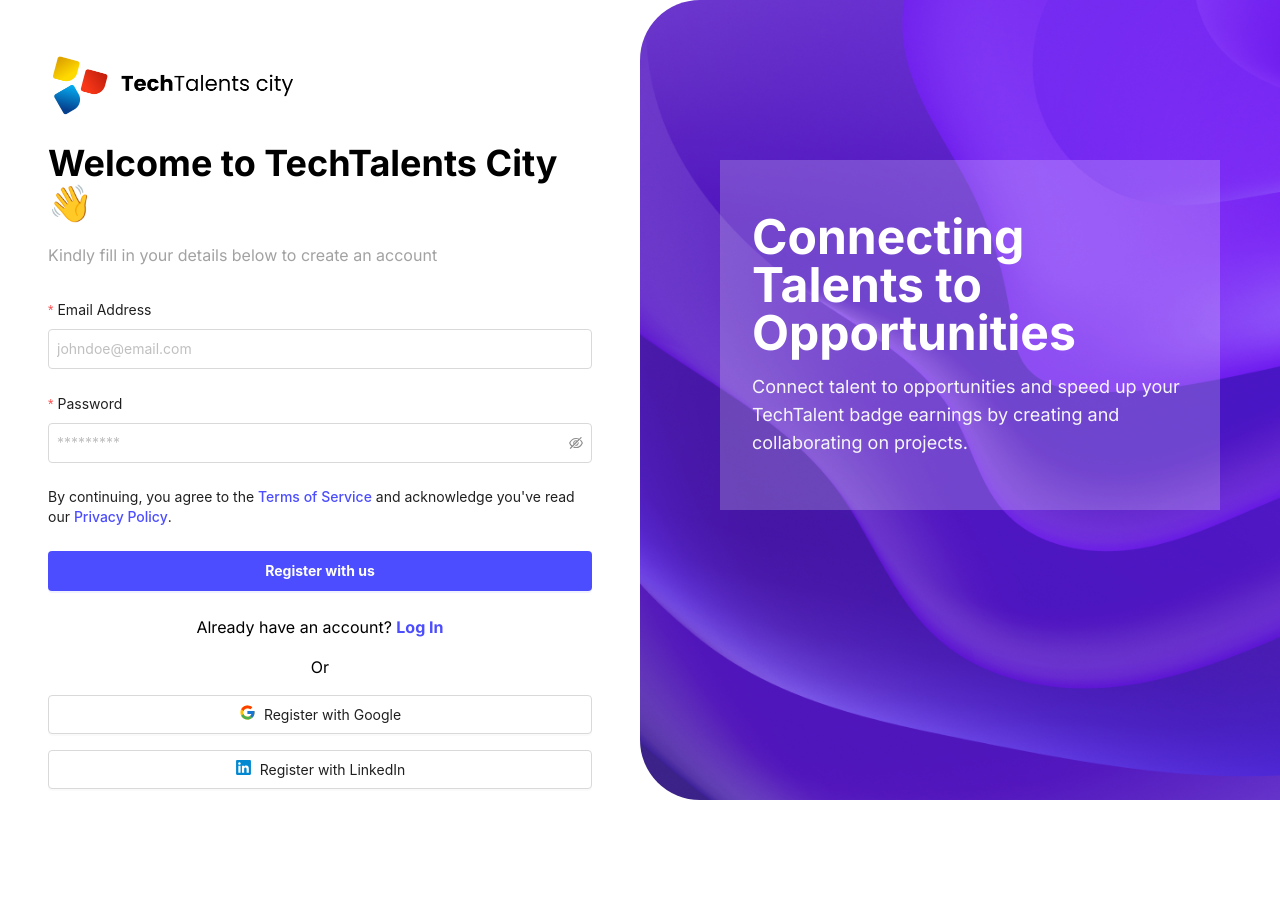
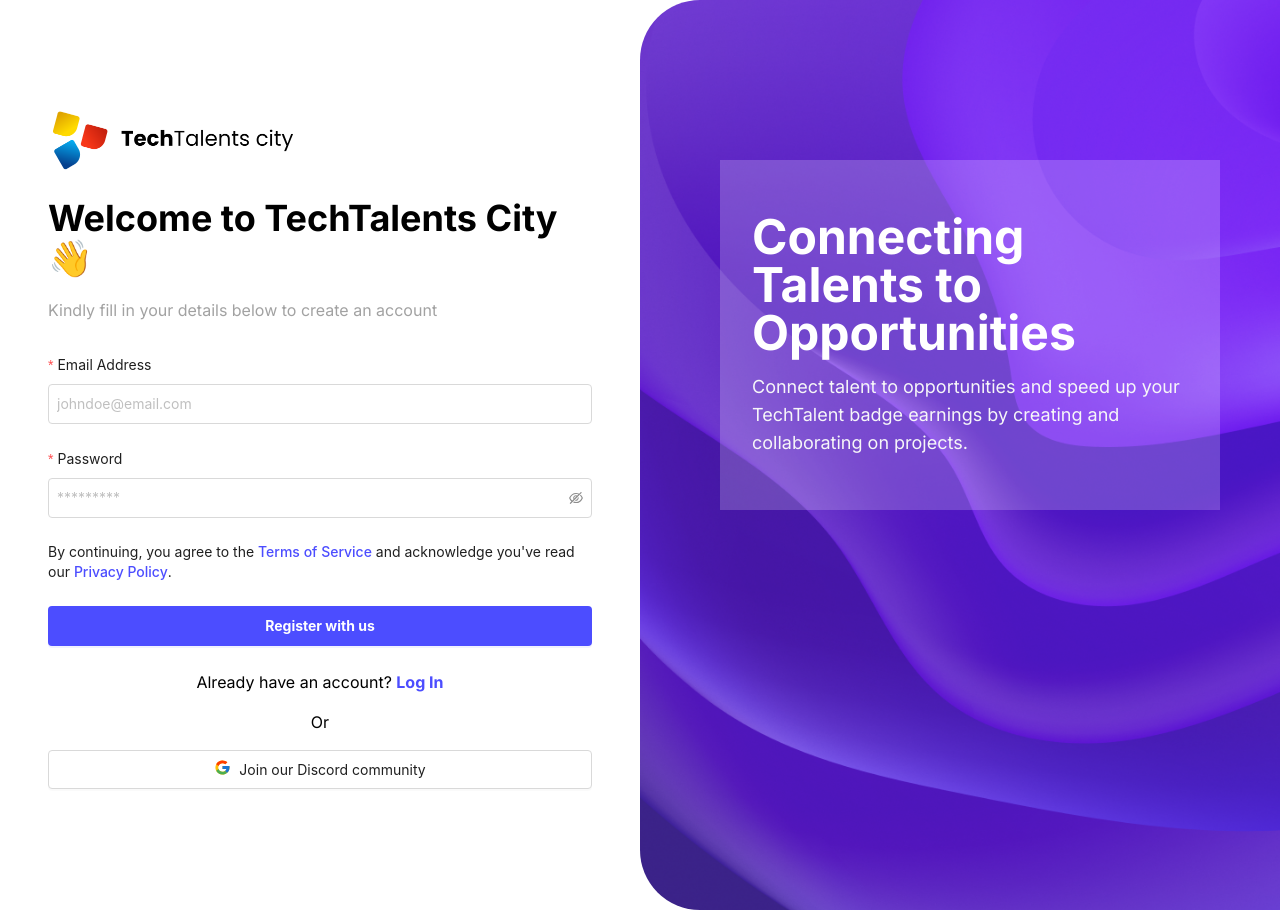
Before and after one commit to techtalentscity/techtalentscity.github.io, a React (Vite) app: page /signup in a window 1280 px wide. Before the commit the page ends 800 px from the top, so only its background shows below. Built offline with nearby package versions, Linux system fonts and the light colour scheme.

Commit message:
Update index.jsx

```diff
--- a/src/Pages/Register/index.jsx
+++ b/src/Pages/Register/index.jsx
@@ -12,9 +12,9 @@ const Register = () => {
   const [form] = Form.useForm();
   const [loading, setLoading] = useState(false);
 
-  // Replace with your actual Google Form submission URL
-  // This should be the action URL from your Google Form
-  const googleFormURL = "https://docs.google.com/forms/u/0/d/e/1FAIpQLSfxxxxxxxxxxxxxxxxxxxxxxxxxxxxxxxxxxxxxxx/formResponse";
+  // Google Form submission URL - replace with your actual form URL
+  // This one is taken from your navbar component
+  const googleFormURL = "https://docs.google.com/forms/d/e/1FAIpQLScIbS6ykk3RY8bXUJRg52oikbt8mcvu8eOdj2x3w9xTeFeKmg/formResponse";
 
   // Discord redirect URL
   const discordURL = "https://discord.gg/FwNQc7VJVk";
@@ -28,12 +28,9 @@ const Register = () => {
       const formData = new FormData();
 
       // Add entry fields - REPLACE THESE with your actual Google Form field IDs
-      // Find these by inspecting your Google Form's HTML source
+      // You'll need to inspect your Google Form to get the exact field IDs
       formData.append('entry.123456789', values.email); // Replace with your email field ID
       formData.append('entry.987654321', values.password); // Replace with your password field ID
-
-      // Optional: Add timestamp
-      formData.append('entry.timestamp', new Date().toISOString());
 
       // Submit the form data
       await fetch(googleFormURL, {
@@ -61,16 +58,10 @@ const Register = () => {
     }
   };
 
-  // Handle Google/LinkedIn sign-in
-  const handleSocialSignIn = (provider) => {
-    message.info(`${provider} registration coming soon!`);
-    // You can implement OAuth flows here in the future
-  };
-
   return (
-    <div className="w-full flex items-center h-screen bg-white">
-      <div className="w-full lg:w-[50%] flex justify-center items-center overflow-y-auto scrollbar-hide md:h-screen pt-12 md:pt-0">
-        <Container className={'md:!px-16 lg:!px-0 md:h-screen pt-6 md:pt-12 pb-12'}>
+    <div className="w-full flex items-center min-h-screen bg-white">
+      <div className="w-full lg:w-[50%] flex justify-center items-center overflow-y-auto scrollbar-hide md:min-h-screen pt-12 md:pt-0">
+        <Container className={'md:!px-16 lg:!px-0 md:min-h-screen pt-6 md:pt-12 pb-12'}>
           <Link to={'/'}>
             <img src={logo} alt="logo" className="w-[250px] object-cover object-center" />
           </Link>
@@ -122,25 +113,21 @@ const Register = () => {
           </Form>
 
           <div className="mt-6 text-center">
-            <p>Already have an account? <Link to='/signin' className='text-primary font-bold'>Log In</Link></p>
+            <p>Already have an account? <a href="https://docs.google.com/forms/d/e/1FAIpQLScIbS6ykk3RY8bXUJRg52oikbt8mcvu8eOdj2x3w9xTeFeKmg/viewform?usp=sharing" target="_blank" rel="noopener noreferrer" className='text-primary font-bold'>Log In</a></p>
             <p className="my-4">Or</p>
 
             <Button
               className='mb-4 h-auto p-2'
               block
-              onClick={() => handleSocialSignIn('Google')}
+              onClick={() => {
+                message.info('Redirecting to Discord community...');
+                setTimeout(() => {
+                  window.location.href = discordURL;
+                }, 1000);
+              }}
               icon={<FcGoogle size={17} />}
             >
-              Register with Google
-            </Button>
-
-            <Button
-              className='mb-2 h-auto p-2'
-              block
-              onClick={() => handleSocialSignIn('LinkedIn')}
-              icon={<FaLinkedin size={17} color='#0288D1' />}
-            >
-              Register with LinkedIn
+              Join our Discord community
             </Button>
           </div>
         </Container>
```
